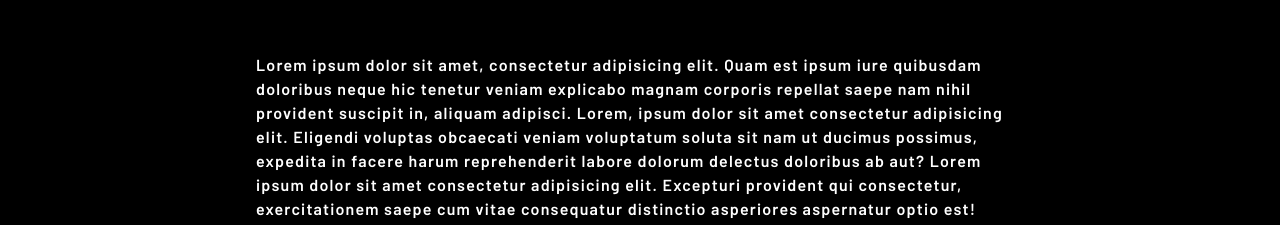
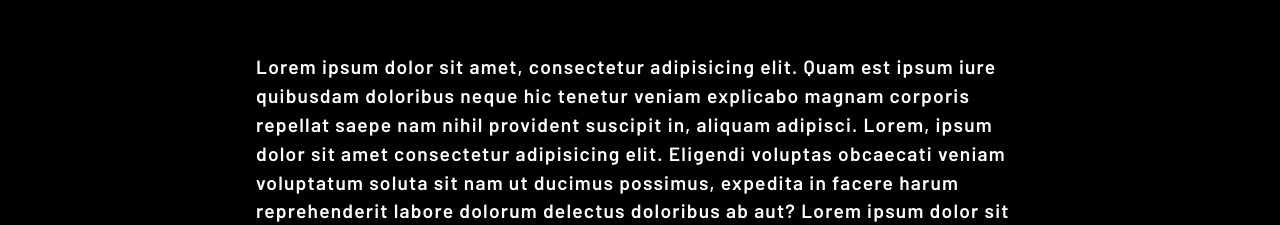
Before and after one commit to guidocacha/card-personal8, a plain HTML site: page index.html in a window 1280 px wide. Shown: the part 715-940 px from the top of the page. Drawn offline with nearby package versions, Linux system fonts and the light colour scheme; a web font is replaced by a local one.

Commit message:
cambio total de diseño

```diff
--- a/style.css
+++ b/style.css
@@ -39,8 +39,13 @@ body {
 }
 
 h2 {
+    font-size: 20rem;
     text-align: center;
     margin-bottom: 3.5rem !important;
+}
+
+p {
+    font-size: 1.2rem;
 }
 
 .pie {
```
